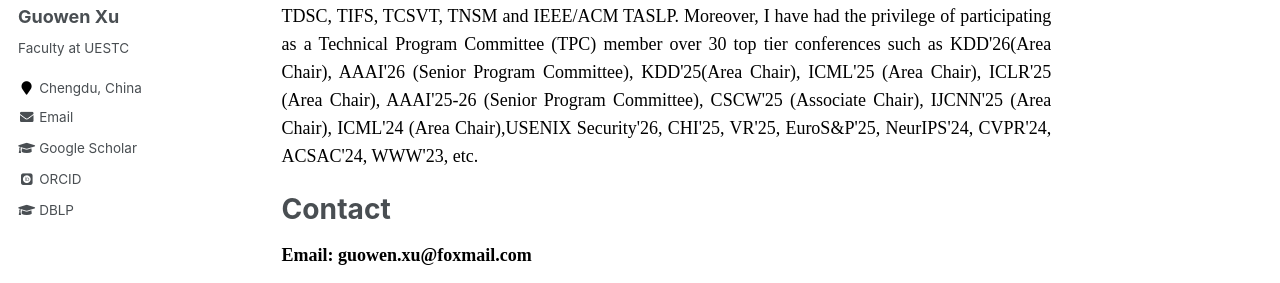
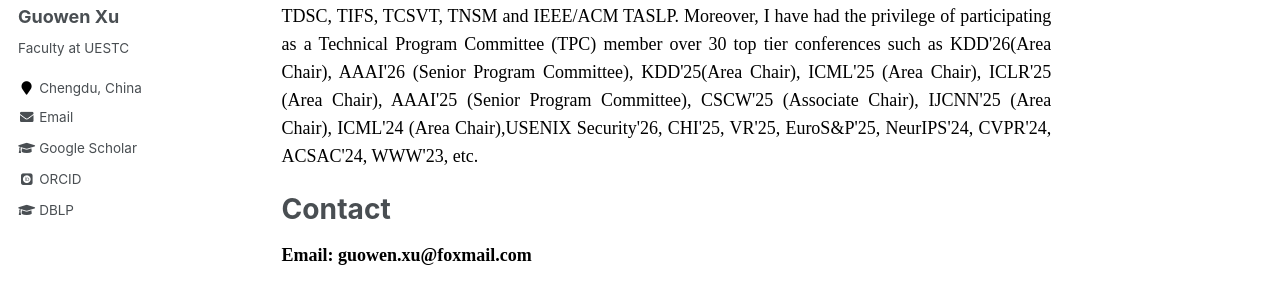
Before and after one commit to Guowen-xu/guowen-xu.github.io, a Jekyll site: the page built from _pages/about.md, in a window 1280 px wide. Shown: the part 350-633 px from the top of the page. Built offline with Jekyll 4.4.1, drawn with Linux system fonts in a browser that asks for light colours; some web fonts are replaced; some of the changed text lies outside the part shown.

Commit message:
Update about.md

```diff
--- a/_pages/about.md
+++ b/_pages/about.md
@@ -10,7 +10,7 @@ redirect_from:
 
 <p align="justify">  <font face="Times New Roman" color=black size=4> I am currently a full professor with the School of Computer Science and Engineering, University of Electronic Science and Technology of China, Chengdu, China. Prior to joining UESTC, I was a Postdoc research fellow at City University of Hong Kong and a  Research  Fellow at Nanyang Technolgoical University from 2021 to 2024. My current research interests focus on  AI Security and Privacy. </font> </p>
 
-<p align="justify"> <font face="Times New Roman" color=black size=4> I have published over 50 CCF-A papers in reputable security conferences/journals, such as IEEE S&P, ACM CCS, ICML, NeurIPS, CVPR, TDSC and TIFS. Currently, I serve as an Associate Editor for IEEE TDSC, TIFS, TCSVT, TNSM and IEEE/ACM TASLP. Moreover, I have had the privilege of participating as a Technical Program Committee (TPC) member over 30 top tier conferences such as KDD'26(Area Chair), AAAI'26 (Senior Program Committee), KDD'25(Area Chair), ICML'25 (Area Chair), ICLR'25 (Area Chair), AAAI'25-26 (Senior Program Committee), CSCW'25 (Associate Chair), IJCNN'25 (Area Chair), ICML'24 (Area Chair),USENIX Security'26, CHI'25, VR'25, EuroS&P'25, NeurIPS'24, CVPR'24, ACSAC'24, WWW'23, etc.</font> </p>
+<p align="justify"> <font face="Times New Roman" color=black size=4> I have published over 50 CCF-A papers in reputable security conferences/journals, such as IEEE S&P, ACM CCS, ICML, NeurIPS, CVPR, TDSC and TIFS. Currently, I serve as an Associate Editor for IEEE TDSC, TIFS, TCSVT, TNSM and IEEE/ACM TASLP. Moreover, I have had the privilege of participating as a Technical Program Committee (TPC) member over 30 top tier conferences such as KDD'26(Area Chair), AAAI'26 (Senior Program Committee), KDD'25(Area Chair), ICML'25 (Area Chair), ICLR'25 (Area Chair), AAAI'25 (Senior Program Committee), CSCW'25 (Associate Chair), IJCNN'25 (Area Chair), ICML'24 (Area Chair),USENIX Security'26, CHI'25, VR'25, EuroS&P'25, NeurIPS'24, CVPR'24, ACSAC'24, WWW'23, etc.</font> </p>
 
 
 
```
